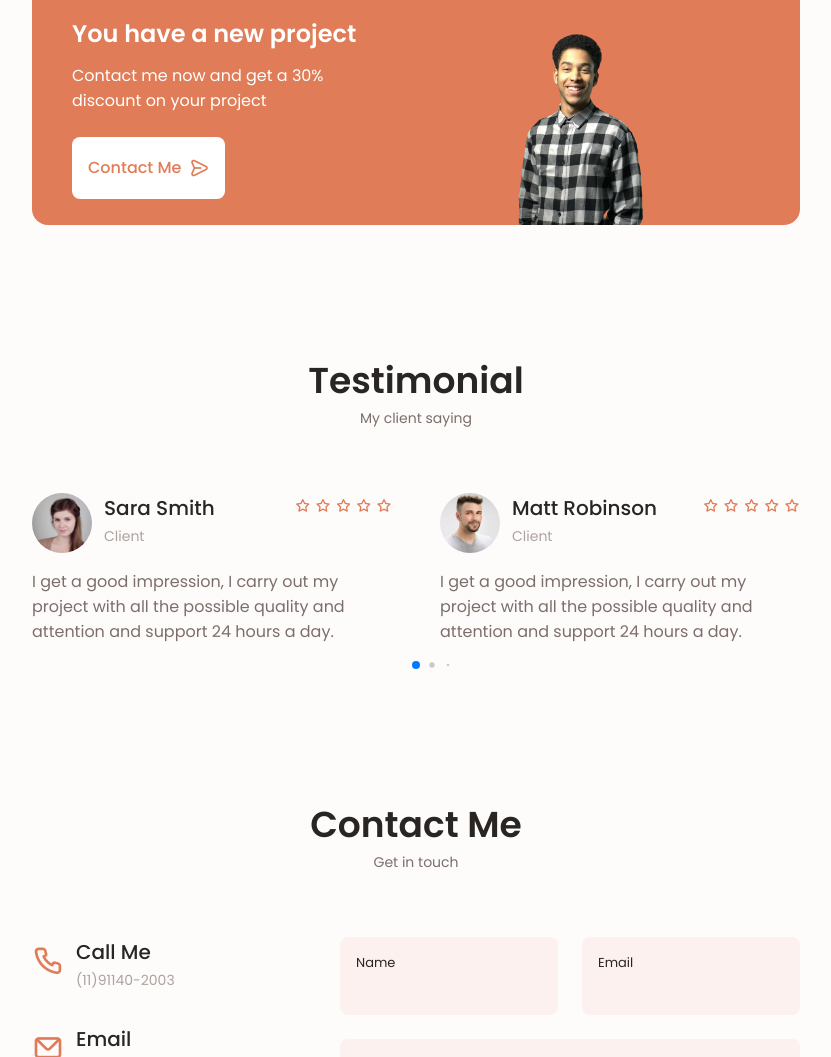
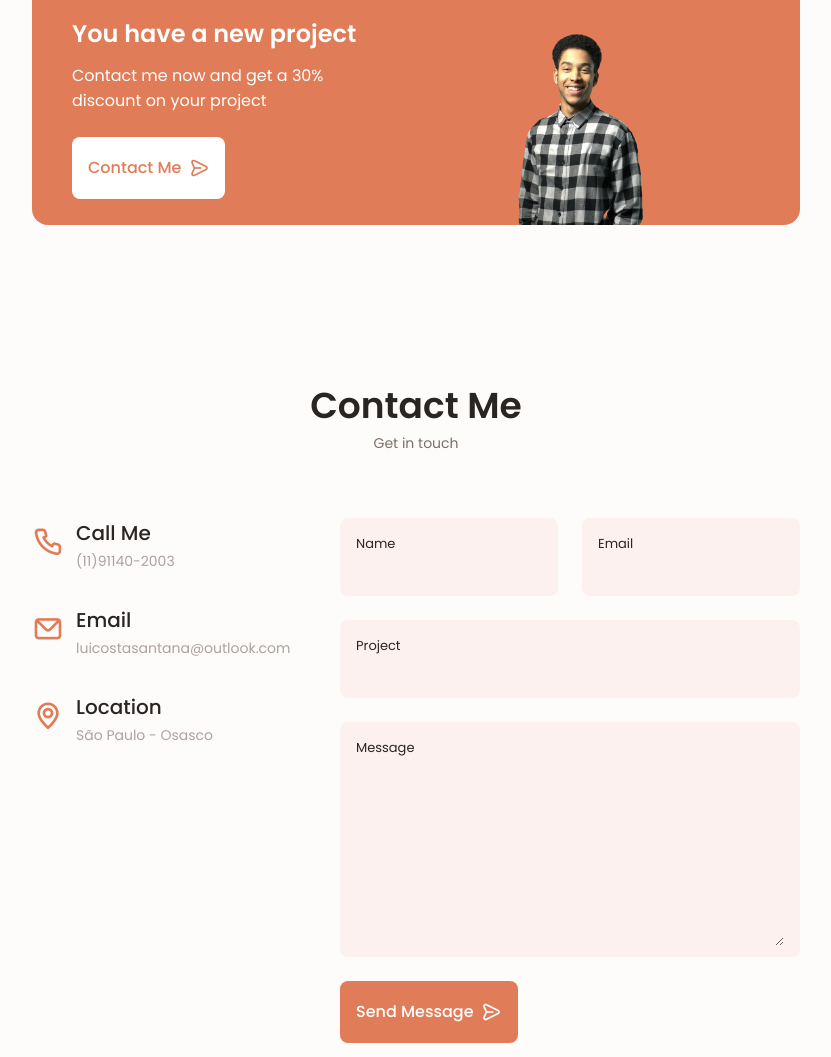
Before and after one commit to DevLuizFelip/Portfolio-Site, a plain HTML site: page index.html in a window 1280 px wide. Shown: the part 4251-5308 px from the top of the page, without its empty margins (224-1055 px from the left). Drawn offline with nearby package versions, Linux system fonts and the light colour scheme.

Commit message:
Atualização

```diff
--- a/index.html
+++ b/index.html
@@ -695,14 +695,14 @@
         </section>
 
         <!--==================== TESTIMONIAL ====================-->
-        <section class="testimonial section">
+        <!-- <section class="testimonial section">
             <h2 class="section__title">Testimonial</h2>
             <span class="section__subtitle">My client saying</span>
 
             <div class="testimonial__container container swiper-container">
-                <div class="swiper-wrapper">
+                <div class="swiper-wrapper"> -->
                     <!--==================== TESTIMONIAL 1 ====================-->
-                    <div class="testimonial__content swiper-slide">
+                    <!-- <div class="testimonial__content swiper-slide">
                         <div class="testimonial__data">
                             <div class="testimonial__header">
                                 <img src="assets/img/testimonial1.jpg" alt="" class="testimonial__img">
@@ -725,9 +725,9 @@
                             I get a good impression, I carry out my project with all the possible quality and attention
                             and support 24 hours a day.
                         </p>
-                    </div>
+                    </div> -->
                     <!--==================== TESTIMONIAL 2 ====================-->
-                    <div class="testimonial__content swiper-slide">
+                    <!-- <div class="testimonial__content swiper-slide">
                         <div class="testimonial__data">
                             <div class="testimonial__header">
                                 <img src="assets/img/testimonial2.jpg" alt="" class="testimonial__img">
@@ -750,9 +750,9 @@
                             I get a good impression, I carry out my project with all the possible quality and attention
                             and support 24 hours a day.
                         </p>
-                    </div>
+                    </div> -->
                     <!--==================== TESTIMONIAL 3 ====================-->
-                    <div class="testimonial__content swiper-slide">
+                    <!-- <div class="testimonial__content swiper-slide">
                         <div class="testimonial__data">
                             <div class="testimonial__header">
                                 <img src="assets/img/testimonial3.jpg" alt="" class="testimonial__img">
@@ -775,10 +775,10 @@
                             I get a good impression, I carry out my project with all the possible quality and attention
                             and support 24 hours a day.
                         </p>
-                    </div>
+                    </div> -->
                 </div>
                 <br>
-                <div class="swiper-pagination swiper-pagination-testimonial"></div>
+                <!-- <div class="swiper-pagination swiper-pagination-testimonial"></div> -->
             </div>
         </section>
 
```
